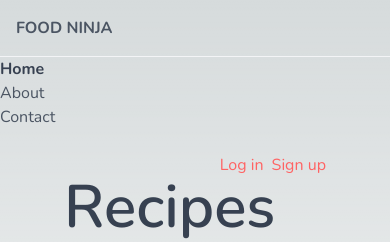
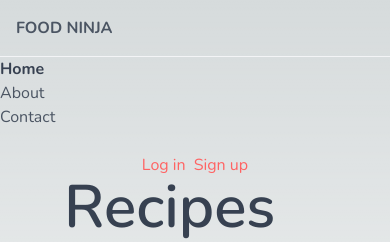
Before and after one commit to Sifat07/ninja-food, a Next.js app: page / in a window 390 px wide. Shown: the top 242 px of the page. Built offline with nearby package versions, Linux system fonts and the light colour scheme.

Commit message:
feat: responsive basic

```diff
--- a/src/app/page.tsx
+++ b/src/app/page.tsx
@@ -30,7 +30,7 @@ export default function Home() {
       </div>
       {/* nav end */}
       <main className="px-16 py-6">
-        <div className="flex justify-end align-middle gap-2">
+        <div className="flex justify-center md:justify-end align-middle gap-2">
           <a href="#" className="text-primary">
             Log in
           </a>
```
